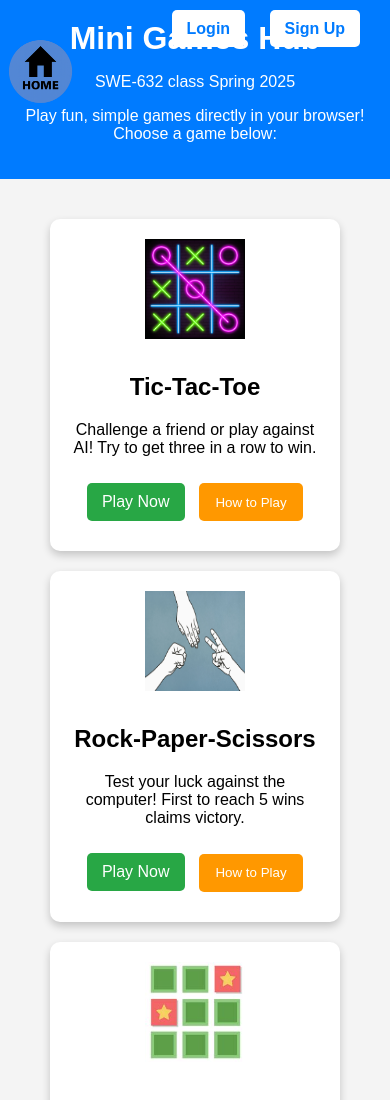
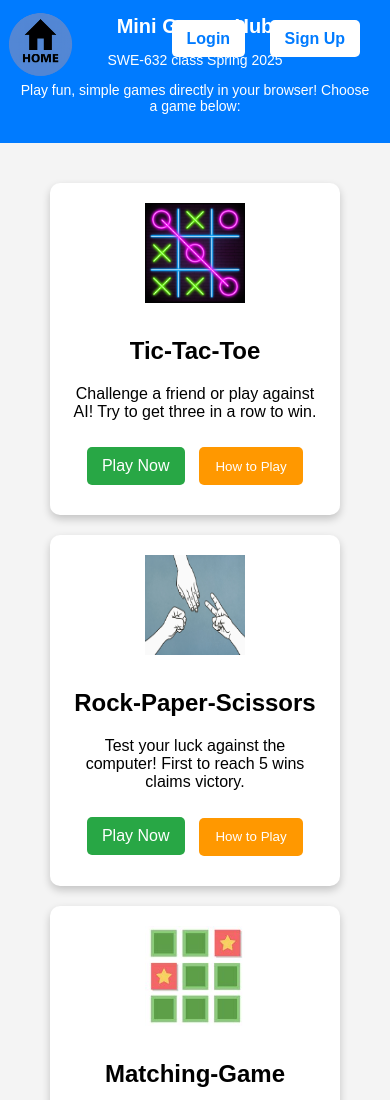
Before and after one commit to ricardoaldanasalas/SWE-632-v4, a plain HTML site: page index.html in a window 390 px wide. Shown: the top 1100 px of the page. Drawn offline with Linux system fonts and the light colour scheme.

Commit message:
fix to address login and sign up button overlapping with homepage title

```diff
--- a/css/styles.css
+++ b/css/styles.css
@@ -13,6 +13,14 @@ header {
     color: white;
     padding: 20px;
     margin-bottom: 20px;
+
+    /*fix Login and Sign up overlapping with homepage title issue */
+    display: flex;
+    justify-content: space-between;
+    align-items: center;
+    position: relative;
+    box-sizing: border-box;
+    flex-wrap: wrap;
 }
 
 h1 {
@@ -23,7 +31,7 @@ h1 {
 .header-left {
     position: absolute;
     left: 10px;  /* Adjust position of home icon in the left corner */
-    top: 10%;
+    top: 40%;
     left: 2%;
     transform: translateY(-65%);
 }
@@ -33,6 +41,54 @@ h1 {
     height: auto; /* Keep aspect ratio of the image */
 }
 
+/* fix button title overlapping issue */
+header .header-left,
+header .header-center,
+header .auth-buttons {
+    flex: 1 1 30%; /* Default widths for larger screens */
+    text-align: center;
+}
+
+header .header-left {
+    text-align: left;
+}
+
+header .header-center {
+    flex: 2 1 40%; /* Center section takes more space */
+    text-align: center;
+}
+
+header .auth-buttons {
+    text-align: right;
+}
+
+/* Mobile-specific Fixes (max-width: 768px) */
+@media (max-width: 768px) {
+    header {
+        flex-direction: column; /* Stack the header elements vertically */
+        align-items: flex-start; /* Align elements to the start */
+        padding: 15px; /* Reduce padding for better spacing */
+    }
+
+    header .header-left,
+    header .header-center,
+    header .auth-buttons {
+        flex: 1 1 100%; /* Allow all sections to take 100% of the width */
+        text-align: center; /* Center-align the text */
+    }
+
+    header .auth-buttons {
+        margin-top: 10px; /* Add spacing between auth buttons and the other elements */
+    }
+
+    header h1 {
+        font-size: 20px; /* Adjust font size for smaller screens */
+    }
+
+    header p {
+        font-size: 14px; /* Reduce the font size for mobile */
+    }
+}
 
 
 /* Game Container */
```
